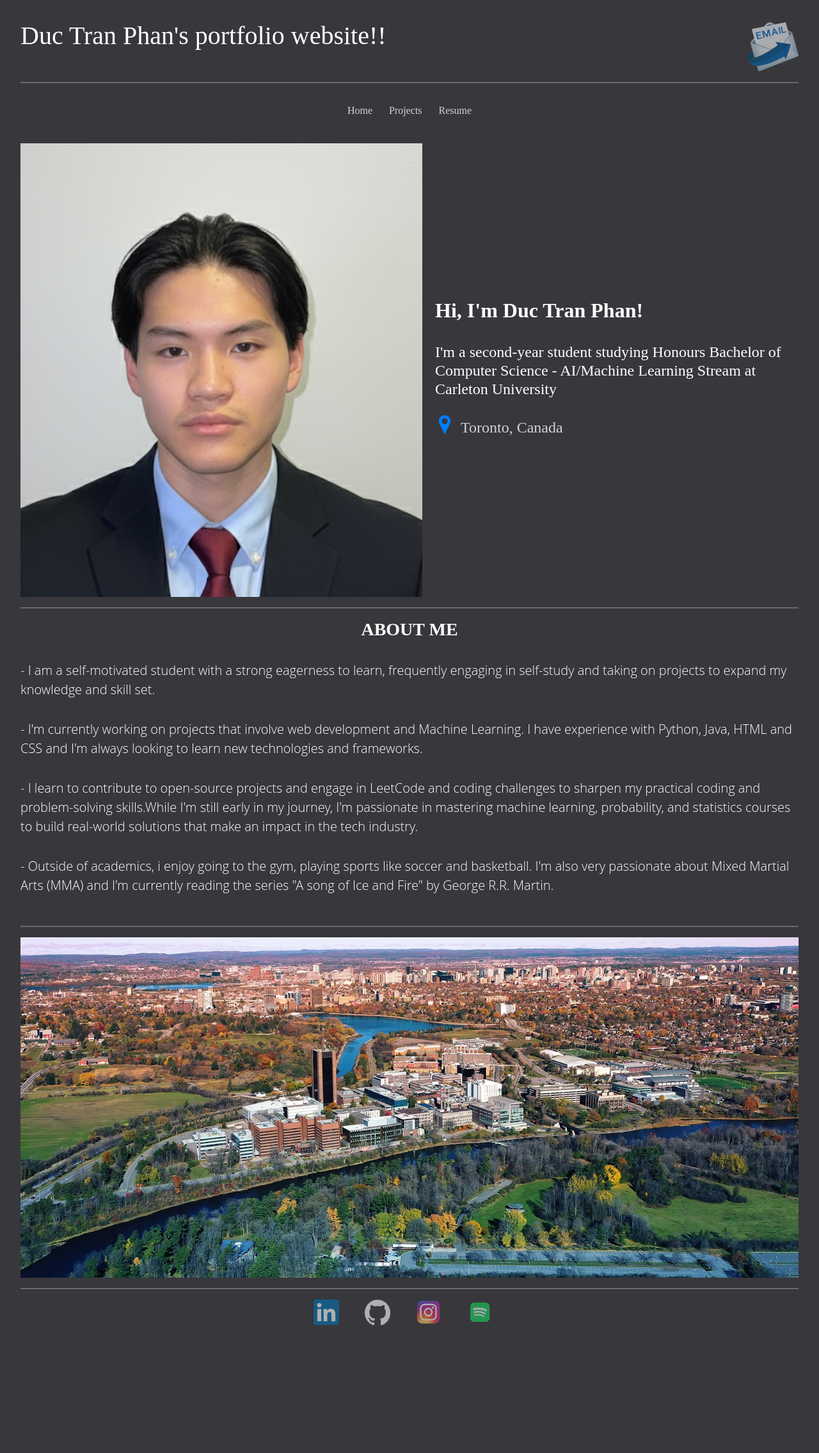
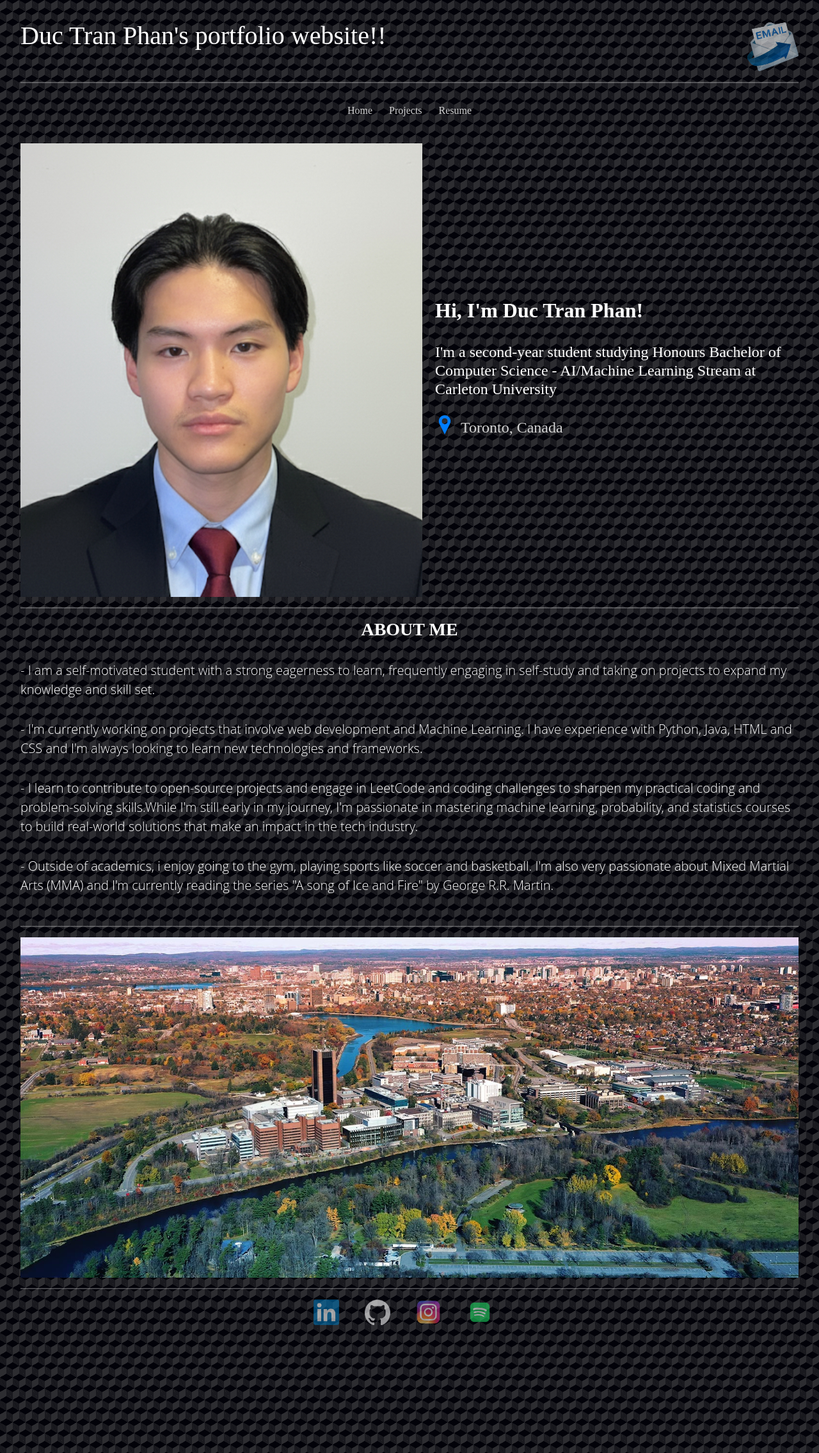
Before and after one commit to ductranphan/Duc-Tran_Portfolio, a Flask app: page / in a window 1280 px wide. Shown: the whole page at 64% size. Run offline with Flask 3, Linux system fonts and the light colour scheme.

Commit message:
Enhance body background with gradients and color
Updated the background color and added multiple gradients with specific sizes and positions.

```diff
--- a/static/style.css
+++ b/static/style.css
@@ -2,7 +2,11 @@ body {
     font-family: 'Poppins';
     color: white;
     margin: 2rem;
-    background-color: rgb(56,55,60,255);
+  background-color: #2d2d31;
+  opacity: 1;
+  background-image:  linear-gradient(30deg, #020209 12%, transparent 12.5%, transparent 87%, #020209 87.5%, #020209), linear-gradient(150deg, #020209 12%, transparent 12.5%, transparent 87%, #020209 87.5%, #020209), linear-gradient(30deg, #020209 12%, transparent 12.5%, transparent 87%, #020209 87.5%, #020209), linear-gradient(150deg, #020209 12%, transparent 12.5%, transparent 87%, #020209 87.5%, #020209), linear-gradient(60deg, #02020977 25%, transparent 25.5%, transparent 75%, #02020977 75%, #02020977), linear-gradient(60deg, #02020977 25%, transparent 25.5%, transparent 75%, #02020977 75%, #02020977);
+  background-size: 20px 35px;
+  background-position: 0 0, 0 0, 10px 18px, 10px 18px, 0 0, 10px 18px;
 }
 
 h1{
```
